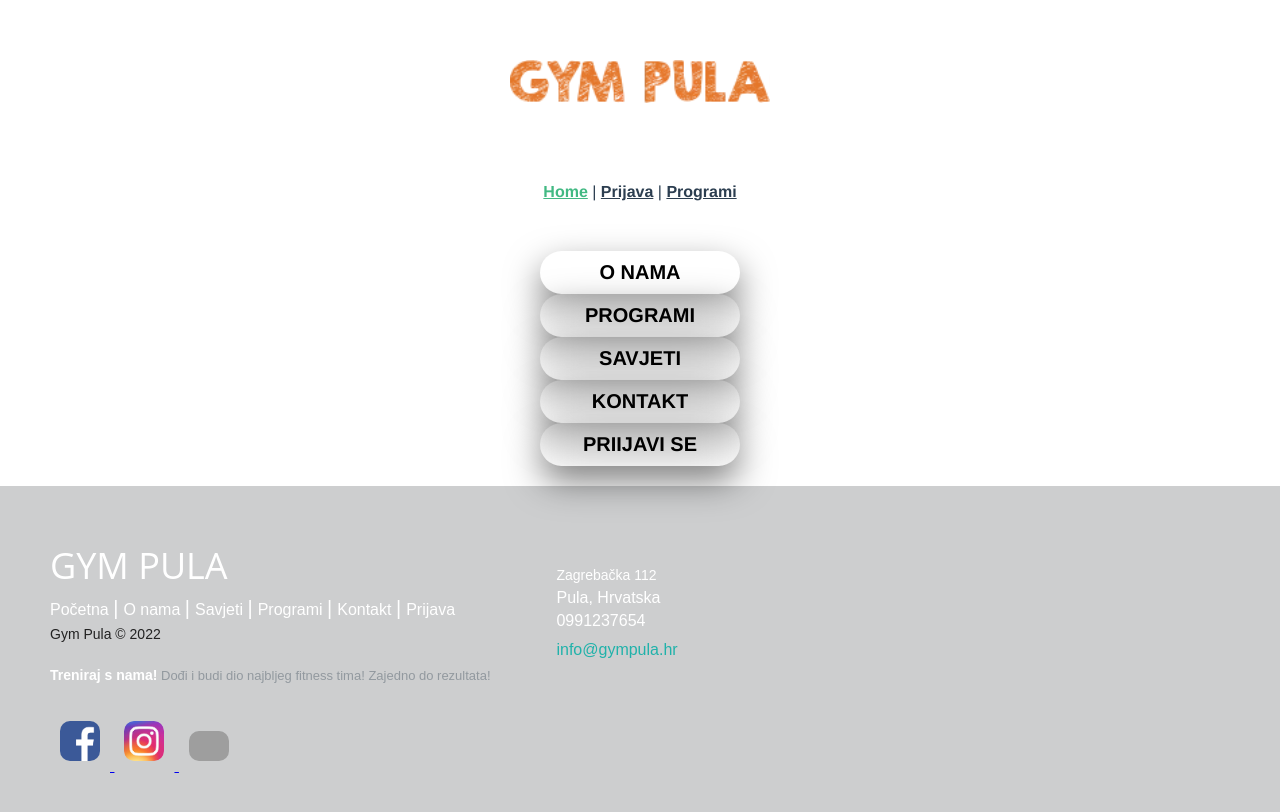
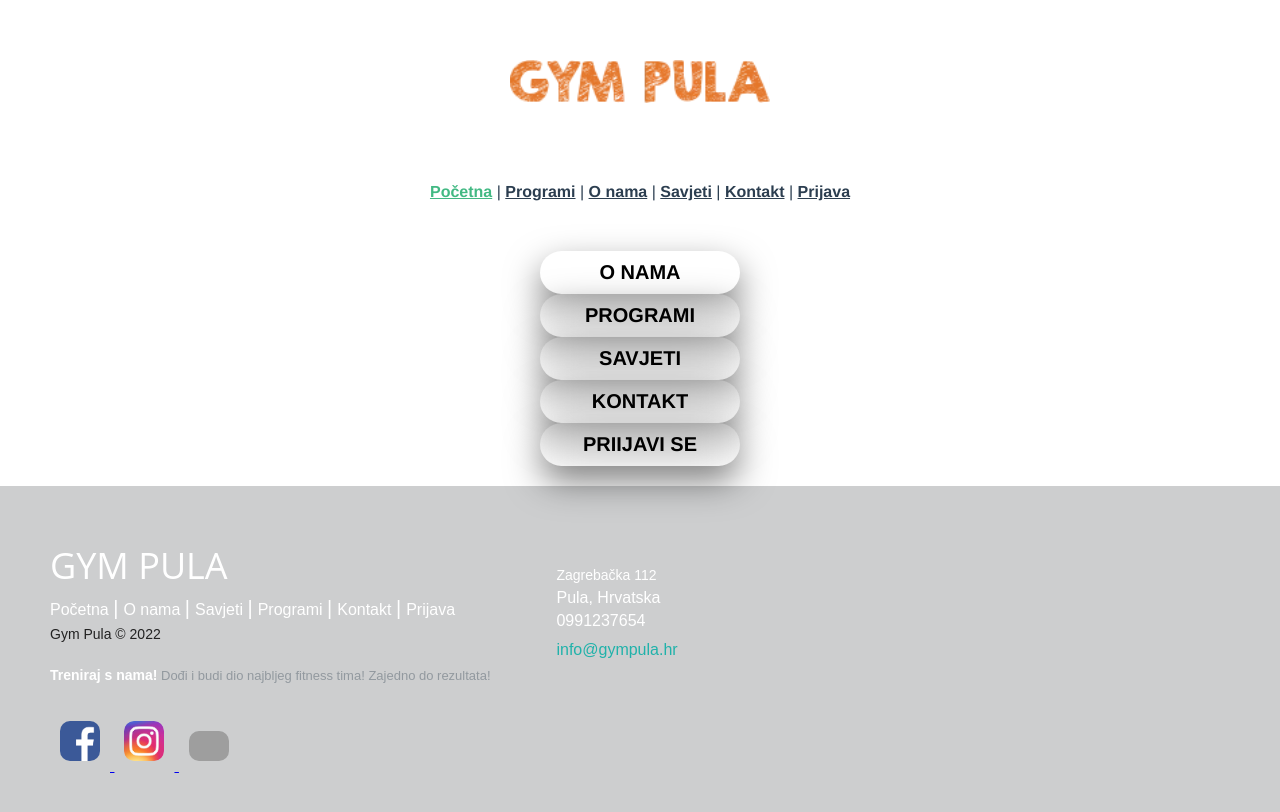
Before and after one commit to Lea45/Gym-Pula, a Vue app: page / in a window 1280 px wide. Shown: the top 812 px of the page. Built offline with nearby package versions, Linux system fonts and the light colour scheme; grey boxes are pictures that could not be loaded.

Commit message:
https://github.com/varziclea/lea-kristijan-vue-app-template.git

```diff
--- a/src/App.vue
+++ b/src/App.vue
@@ -1,9 +1,12 @@
 <template>
   <div id="app">
     <div id="nav">
-      <router-link to="/">Home</router-link> |
-      <router-link to="/login">Prijava</router-link> |
-      <router-link to="/programs">Programi</router-link>
+      <router-link to="/">Početna</router-link> |
+      <router-link to="/programs">Programi</router-link> |
+      <router-link to="/about">O nama</router-link> |
+      <router-link to="/advicess">Savjeti</router-link> |
+      <router-link to="/contact">Kontakt</router-link> |
+      <router-link to="/login">Prijava</router-link>
     </div>
     <router-view/>
   </div>
--- a/src/router/index.js
+++ b/src/router/index.js
@@ -16,16 +16,34 @@ const routes = [
   },
 
   {
+    path: '/Programs',
+    name: 'Programs',
+    component: () => import(/* webpackChunkName: "about" */ '../views/Programs.vue')
+  },
+
+  {
+    path: '/About',
+    name: 'About',
+    component: () => import(/* webpackChunkName: "about" */ '../views/About.vue')
+  },
+
+  {
+    path: '/Advicess',
+    name: 'Advicess',
+    component: () => import(/* webpackChunkName: "about" */ '../views/Advicess.vue')
+  },
+
+  {
+    path: '/Contact',
+    name: 'Contact',
+    component: () => import(/* webpackChunkName: "about" */ '../views/Contact.vue')
+  },
+
+  {
     path: '/Login',
     name: 'Login',
     component: () => import(/* webpackChunkName: "about" */ '../views/Login.vue')
   },
-
-  {
-    path: '/Programs',
-    name: 'Programs',
-    component: () => import(/* webpackChunkName: "about" */ '../views/Programs.vue')
-  }
 ]
 
 const router = new VueRouter({
```
Also changed, not shown: src/views/About.vue (added), src/views/Advicess.vue (added), src/views/Contact.vue (added).
